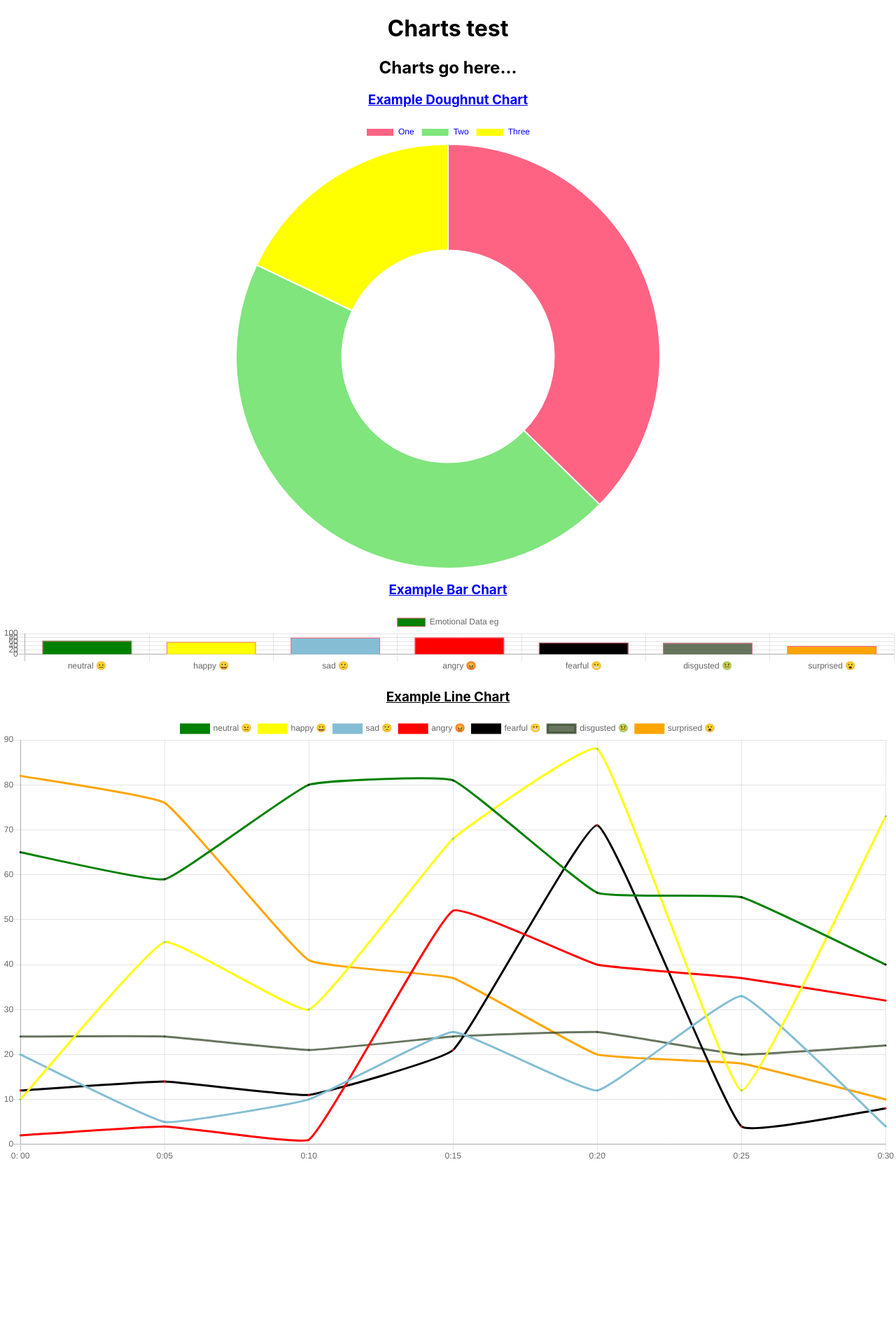
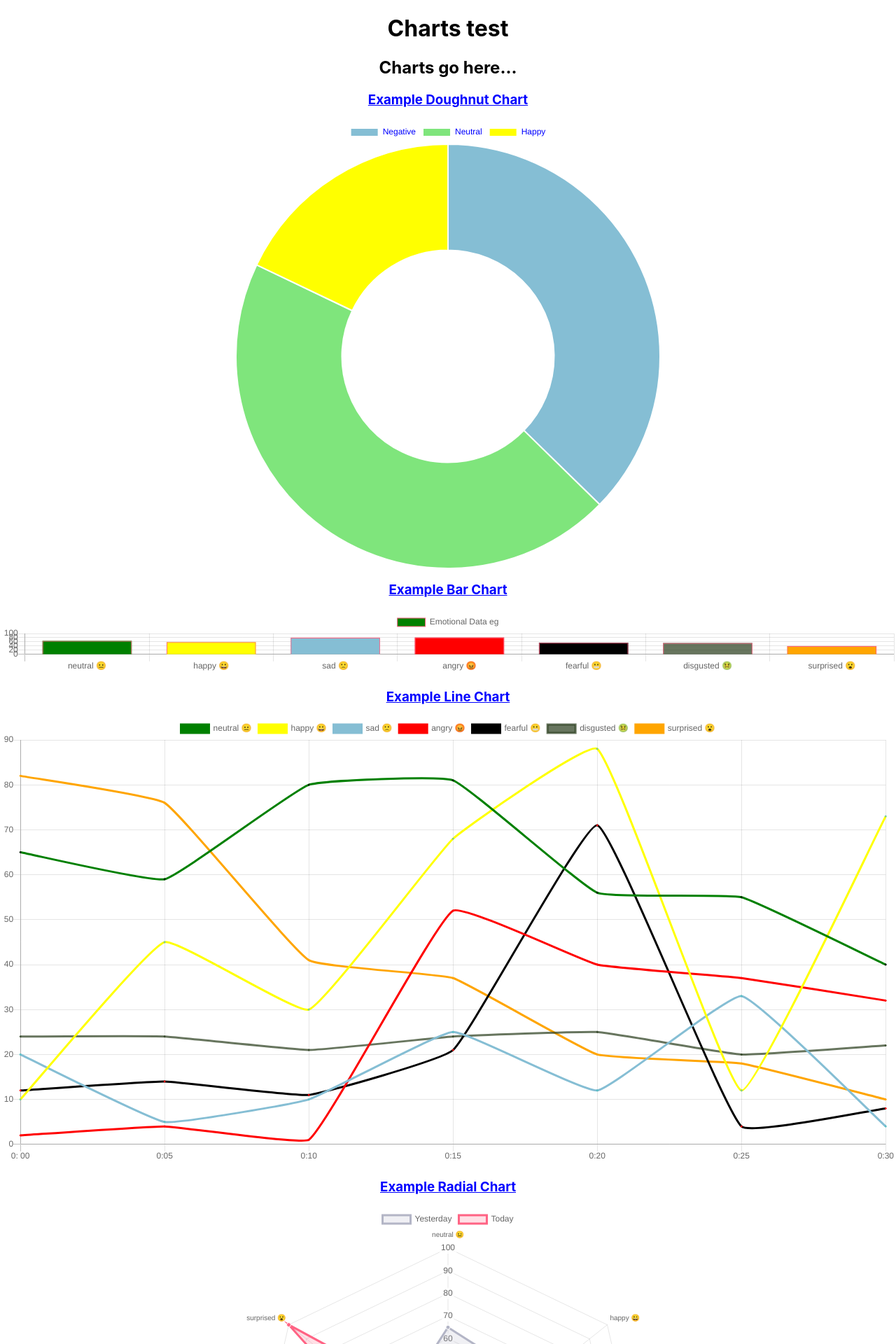
Before and after one commit to IanJPeek/Charts_test, a React (Create React App) app: page / in a window 1280 px wide. Shown: the top 1920 px of the page at 70% size. Before the commit the page ends 1665 px from the top, so only its background shows below. Built offline with nearby package versions, Linux system fonts and the light colour scheme.

Commit message:
display example Radar/ Radial chart type

```diff
--- a/src/App.css
+++ b/src/App.css
@@ -5,27 +5,19 @@
 .DoughnutHead{
   color: blue;
 }
+
 .BarHead{
+  color:blue;
+}
+
+.LineHead{
+  color:blue;
+}
+
+.RadialHead{
   color:blue;
 }
 
 .test{
   color:rgba(48, 68, 36, 0.733)
 }
-
-@media (prefers-reduced-motion: no-preference) {
-  .App-logo {
-    animation: App-logo-spin infinite 20s linear;
-  }
-}
-
-
-
-@keyframes App-logo-spin {
-  from {
-    transform: rotate(0deg);
-  }
-  to {
-    transform: rotate(360deg);
-  }
-}
--- a/src/App.js
+++ b/src/App.js
@@ -3,6 +3,7 @@ import './App.css';
 import Donut from './Components/Donut';
 import BarChart from './Components/BarChart';
 import LineChart from './Components/LineChart';
+import Radial from './Components/Radial';
 
 function App() {
   return (
@@ -12,6 +13,7 @@ function App() {
       <Donut/>
       <BarChart />
       <LineChart />
+      <Radial />
     </div>
   );
 }
--- a/src/Components/Donut.jsx
+++ b/src/Components/Donut.jsx
@@ -4,12 +4,20 @@ import { Doughnut } from "react-chartjs-2";
 
 function Donut(props) {
   const data = {
-    labels: ["One", "Two", "Three"],
+    labels: ["Negative", "Neutral", "Happy"],
     datasets: [
       {
         data: [25, 30, 12],
-        backgroundColor: ["#FF6384", "rgba(112, 226, 108, 0.89)", "yellow"],
-        hoverBackgroundColor: ["#FF6384", "rgba(112, 226, 108, 0.89)", "yellow"]
+        backgroundColor: [
+          "rgba(133, 190, 212)",
+          "rgba(112, 226, 108, 0.89)",
+          "yellow"
+        ],
+        hoverBackgroundColor: [
+          "rgba(133, 190, 212)",
+          "rgba(112, 226, 108, 0.89)",
+          "yellow"
+        ]
       }
     ]
   };
--- /dev/null
+++ b/src/Components/Radial.jsx
@@ -0,0 +1,49 @@
+import React from "react";
+import { Radar } from "react-chartjs-2";
+
+function Radial(props){
+  const data = {
+  labels: [
+      "neutral 😐",
+      "happy 😀",
+      "sad 🙁",
+      "angry 😡",
+      "fearful 😬",
+      "disgusted 🤢",
+      "surprised 😮"],
+  datasets: [
+{
+      label: 'Yesterday',
+      backgroundColor: 'rgba(179,181,198,0.2)',
+      borderColor: 'rgba(179,181,198,1)',
+      pointBackgroundColor: 'rgba(179,181,198,1)',
+      pointBorderColor: '#fff',
+      pointHoverBackgroundColor: '#fff',
+      pointHoverBorderColor: 'rgba(179,181,198,1)',
+      data: [65, 59, 90, 81, 56, 55, 40]
+    },
+    {
+      label: 'Today',
+      backgroundColor: 'rgba(255,99,132,0.2)',
+      borderColor: 'rgba(255,99,132,1)',
+      pointBackgroundColor: 'rgba(255,99,132,1)',
+      pointBorderColor: '#fff',
+      pointHoverBackgroundColor: '#fff',
+      pointHoverBorderColor: 'rgba(255,99,132,1)',
+      data: [28, 48, 40, 19, 96, 27, 100]
+    }
+  ]
+}
+
+    return (
+      <section>
+        <h3 className="RadialHead">
+        <u>Example Radial Chart</u>
+      </h3>
+        <Radar data={data} />
+      </section>
+    );
+  }
+
+
+export default Radial;
```
